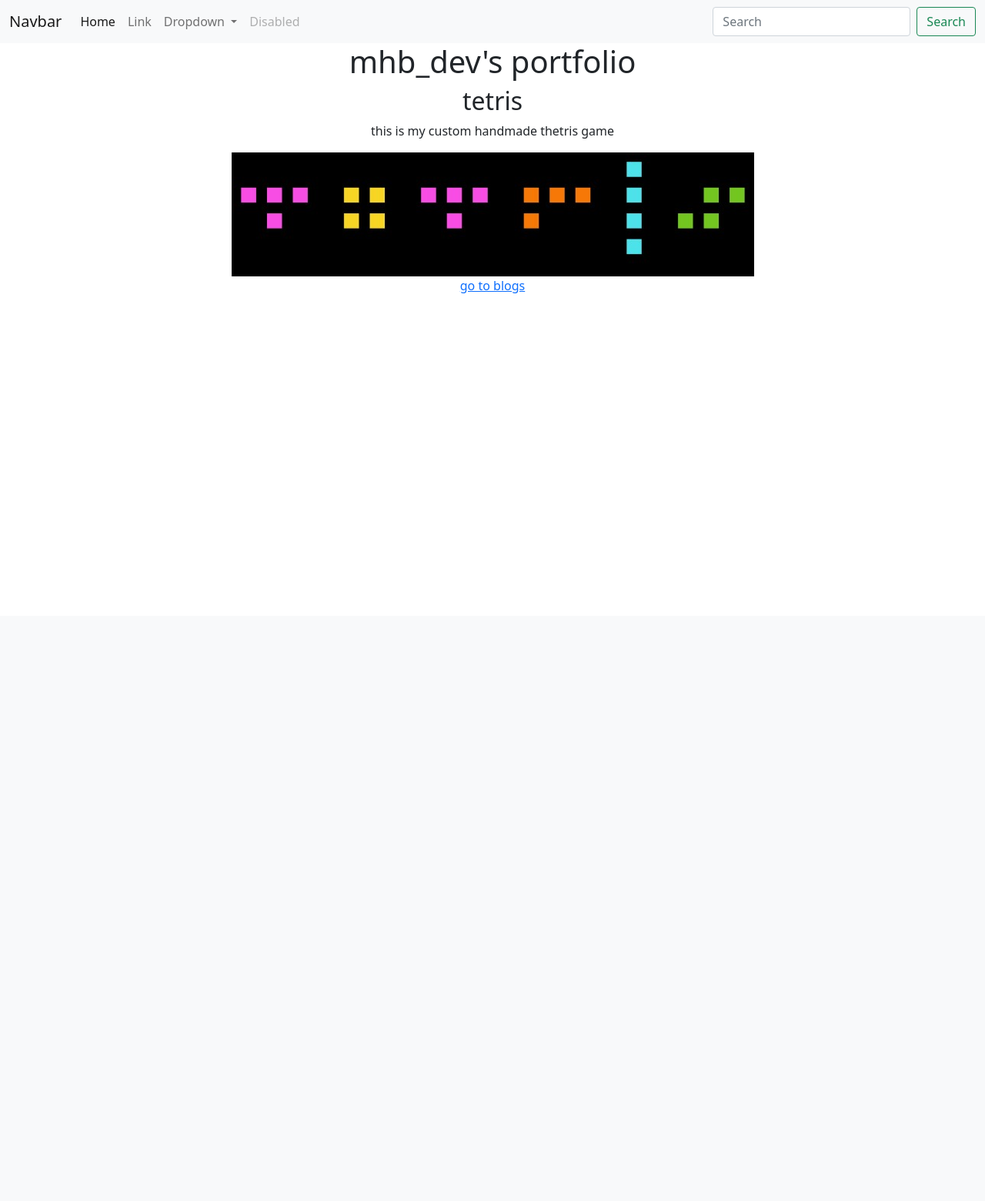
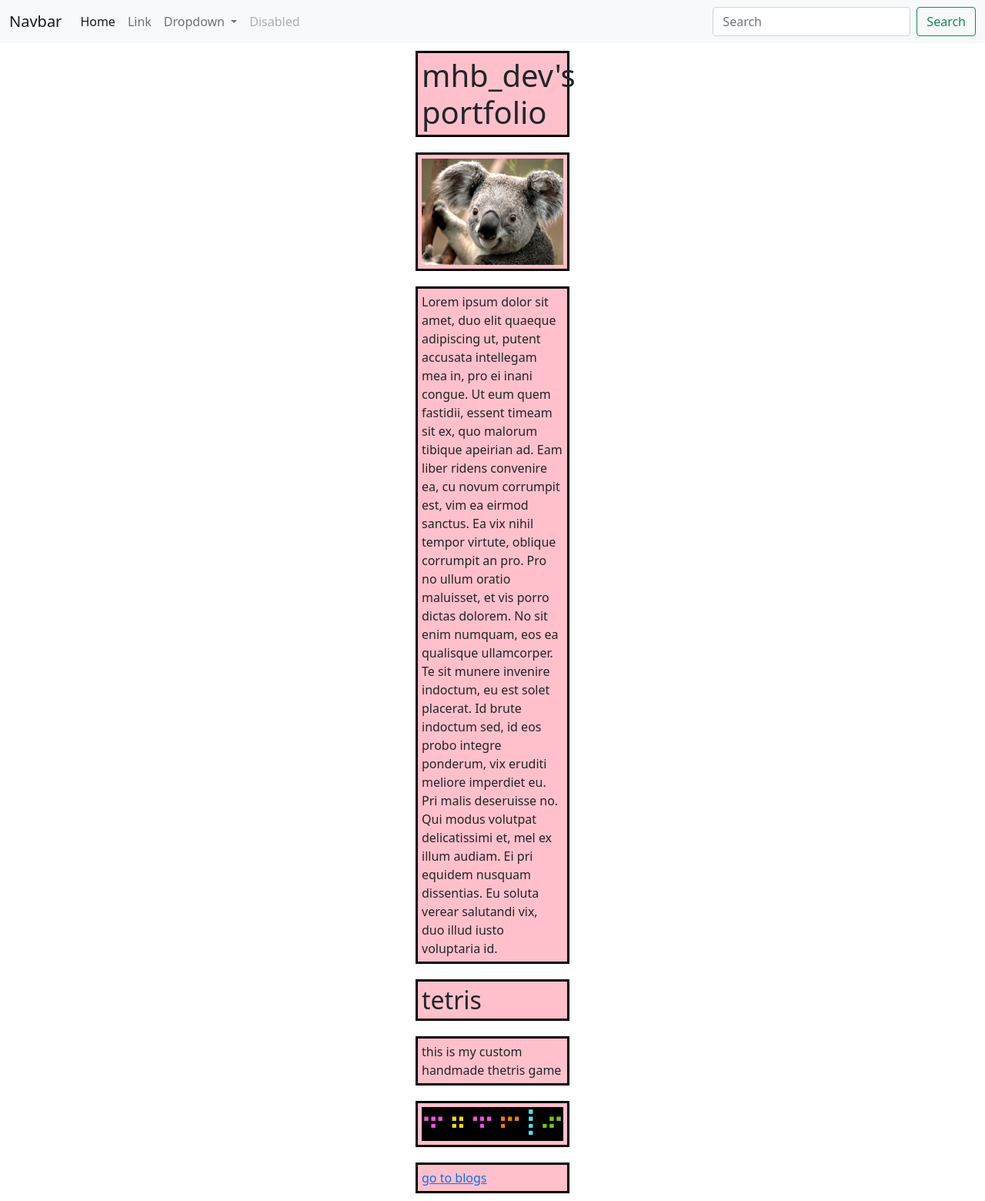
Before and after one commit to Mhb-Stud/personal_portfolio, a Django app: page / in a window 1280 px wide. Shown: the whole page at 77% size. Before the commit the page ends 381 px from the top, so only its background shows below. Run offline with Django 3.2, Linux system fonts and the light colour scheme; data comes from the database, SQL or seed files in the repository.

Commit message:
first try for layouting with flexbox

```diff
--- a/portfolio/static/portfolio/main.css
+++ b/portfolio/static/portfolio/main.css
@@ -3,4 +3,14 @@
     justify-content: center;
     align-items: center;
     flex-direction: column;
+    flex-wrap: wrap;
 }
+.flexbox-container > * {
+    flex: 1 1;
+    width: 200px;
+    height: 200px;
+    margin: 10px;
+    border: 3px solid black;
+    background-color: pink;
+    padding: 5px;
+}
--- a/portfolio/static/portfolio/t.css
+++ b/portfolio/static/portfolio/t.css
@@ -1,8 +1,8 @@
-.flexbox-container {
+.flex-container {
     display: flex;
-    justify-content: space-between;
+    justify-content: space-around;
 }
-.flexbox-item {
+.flex-item {
     width: 200px;
     height: 200px;
     margin: 10px;
--- a/portfolio/templates/portfolio/home.html
+++ b/portfolio/templates/portfolio/home.html
@@ -1,9 +1,14 @@
 {% extends  'portfolio/base.html'%}
 
 {% block content %}
+{% load static %}
 <div class="flexbox-container">
     <h1> mhb_dev's portfolio </h1>
+    <img src ="{% static 'portfolio/Sample Picture - Koala.jpg' %}">
+    <p>Lorem ipsum dolor sit amet, duo elit quaeque adipiscing ut, putent accusata intellegam mea in, pro ei inani congue. Ut eum quem fastidii, essent timeam sit ex, quo malorum tibique apeirian ad. Eam liber ridens convenire ea, cu novum corrumpit est, vim ea eirmod sanctus. Ea vix nihil tempor virtute, oblique corrumpit an pro. Pro no ullum oratio maluisset, et vis porro dictas dolorem. No sit enim numquam, eos ea qualisque ullamcorper.
 
+Te sit munere invenire indoctum, eu est solet placerat. Id brute indoctum sed, id eos probo integre ponderum, vix eruditi meliore imperdiet eu. Pri malis deseruisse no. Qui modus volutpat delicatissimi et, mel ex illum audiam. Ei pri equidem nusquam dissentias. Eu soluta verear salutandi vix, duo illud iusto voluptaria id.
+    </p>
 
     {% for project in projects %}
         <h2>{{ project.title }}</h2>
```
Also changed, not shown: portfolio/templates/portfolio/t.html (+5 -5 lines), portfolio/static/portfolio/Sample Picture - Koala.jpg (added). Lines whose indentation alone changed are shown as unchanged.
